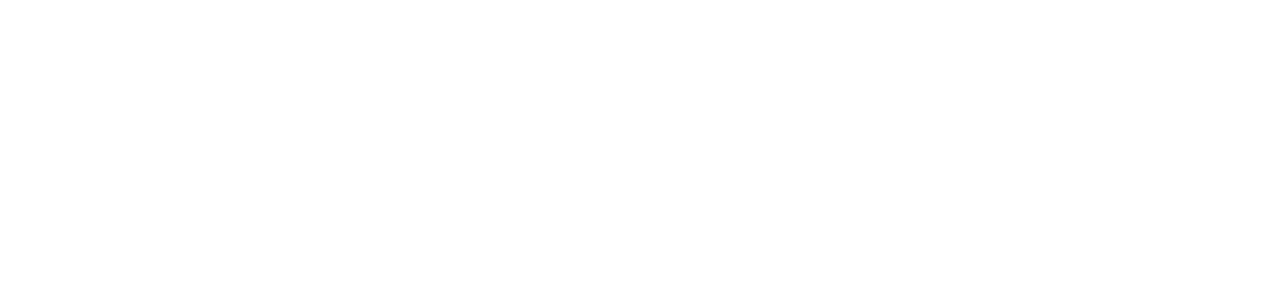
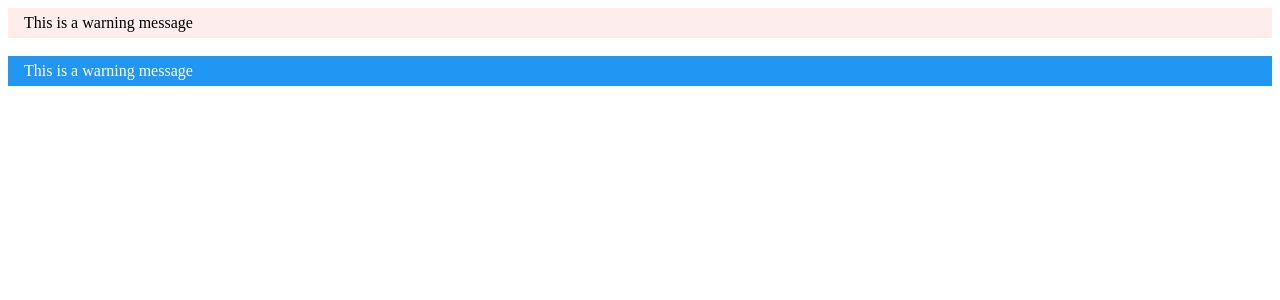
Before and after one commit to Wannacryy24/ReactComponents, a React (Vite) app: page / in a window 1280 px wide. Shown: the top 300 px of the page. Built offline with nearby package versions, Linux system fonts and the light colour scheme.

Commit message:
added Alert component with sseverity

```diff
--- /dev/null
+++ b/src/Alert/Alert.css
@@ -0,0 +1,28 @@
+.alert{
+    padding: 10px;
+    border-radius: 5px;
+    display: flex;
+    align-items: center;
+    font-weight: bold;
+
+}
+
+.warning{
+    background-color: #FDEDED;
+    padding: 6px 16px;
+}
+.info{
+    background-color: #2196f3;
+    color: white;
+    padding: 6px 16px;
+}
+.success{
+    background-color: #4caf50;
+    color: white;
+    padding: 6px 16px;
+}
+.error{
+    background-color: #f44336;
+    color: white;
+    padding: 6px 16px;
+}
--- /dev/null
+++ b/src/Alert/Alert.jsx
@@ -0,0 +1,51 @@
+import React from 'react'
+import './Alert.css'
+export default function Alert(props) {
+    let {
+        className='',
+        text='Alert',
+        severity='',
+        backgroundColor=''
+    }=props
+
+    severity=severity.toLocaleLowerCase();
+
+    const styleProps = {
+        backgroundColor:backgroundColor
+    }
+
+    switch(severity){
+        case 'warning':
+            return (
+                <div className={severity} style={styleProps}>
+                    <span>{text}</span>
+                </div>
+            )
+        case 'info':
+            return (
+                <div className={severity} style={styleProps}>
+                    <span>{text}</span>
+                </div>
+            )
+        case 'success':
+            return (
+                <div className={severity} style={styleProps}>
+                    <span>{text}</span>
+                </div>
+            )
+        case 'error':
+            return (
+                <div className={severity} style={styleProps}>
+                    <span>{text}</span>
+                </div>
+            )
+        default:
+        return (
+            <div className={className}>
+                <span>{text}</span>
+            </div>
+          )
+    }
+}
+
+// The severity prop accepts four values representing different states—success (the default), info, warning, and error–with corresponding icon and color combinations for each:
--- a/src/App.jsx
+++ b/src/App.jsx
@@ -1,8 +1,22 @@
+import { useState } from "react";
+import Alert from "./Alert/Alert";
+
 function App() {
+  const [showalert , setShowAlert] = useState(false);
 
   return (
     <>
-
+           <Alert
+            className='alert'
+            severity='Warning'
+            text='This is a warning message'
+            />
+            <br />
+            <Alert
+            className='alert'
+            severity='info'
+            text='This is a warning message'
+            />
     </>
   )
 }
```
